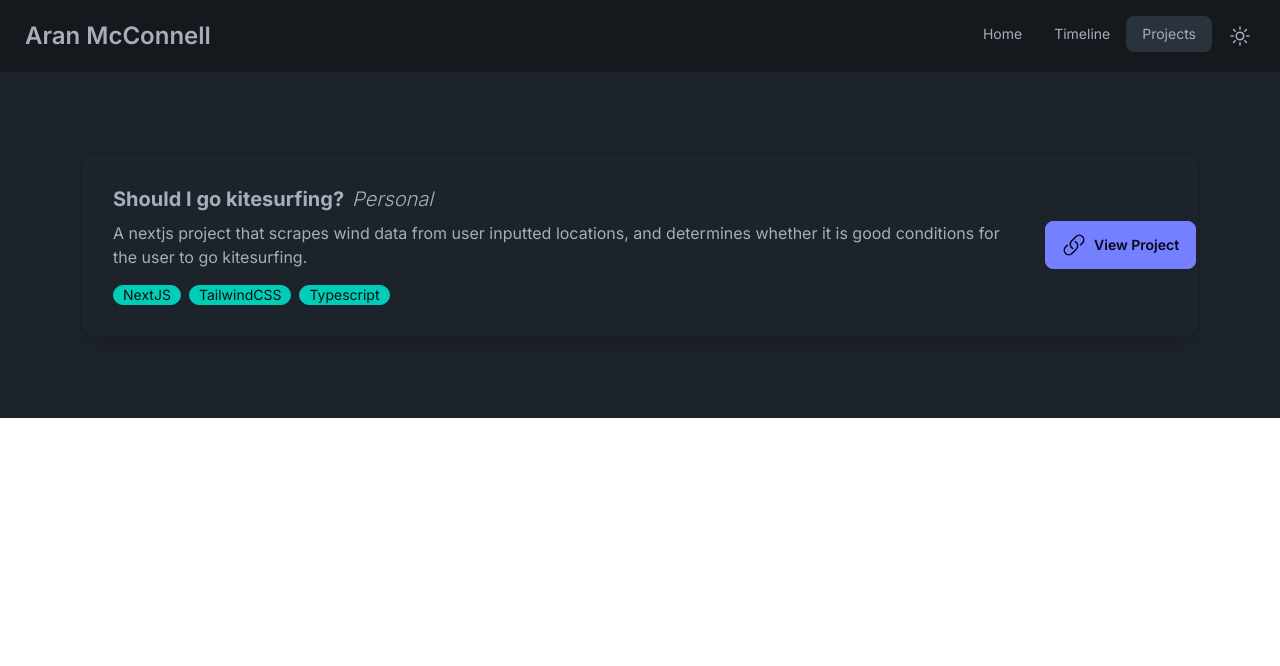
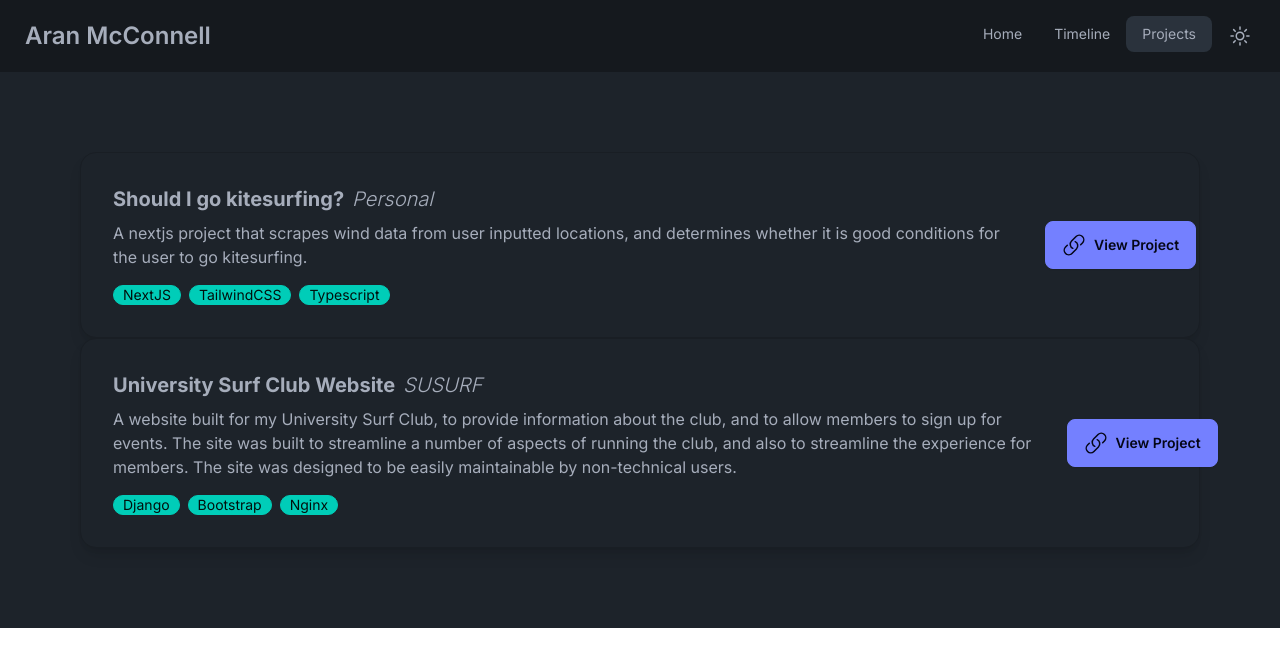
Before and after one commit to Rhetora/personal-site, a Next.js app: page /projects in a window 1280 px wide. Shown: the top 666 px of the page. Built offline with nearby package versions, Linux system fonts and the light colour scheme.

Commit message:
new project

```diff
--- a/app/projects/page.tsx
+++ b/app/projects/page.tsx
@@ -13,9 +13,18 @@ const projectItems: ProjectItem[] = [
     org: "Personal",
     description:
       "A nextjs project that scrapes wind data from user inputted locations, and determines whether it is good conditions for the user to go kitesurfing.",
-    repoUrl: "test.com",
+    repoUrl: "https://github.com/Rhetora/should-i-go-kitesurfing",
     liveUrl: "test.com",
     technologies: ["NextJS", "TailwindCSS", "Typescript"],
+  },
+  {
+    title: "University Surf Club Website",
+    org: "SUSURF",
+    description:
+      "A website built for my University Surf Club, to provide information about the club, and to allow members to sign up for events. The site was built to streamline a number of aspects of running the club, and also to streamline the experience for members. The site was designed to be easily maintainable by non-technical users.",
+    repoUrl: "www.susurf.co.uk",
+    liveUrl: "test.com",
+    technologies: ["Django", "Bootstrap", "Nginx"],
   },
 ];
 
```
